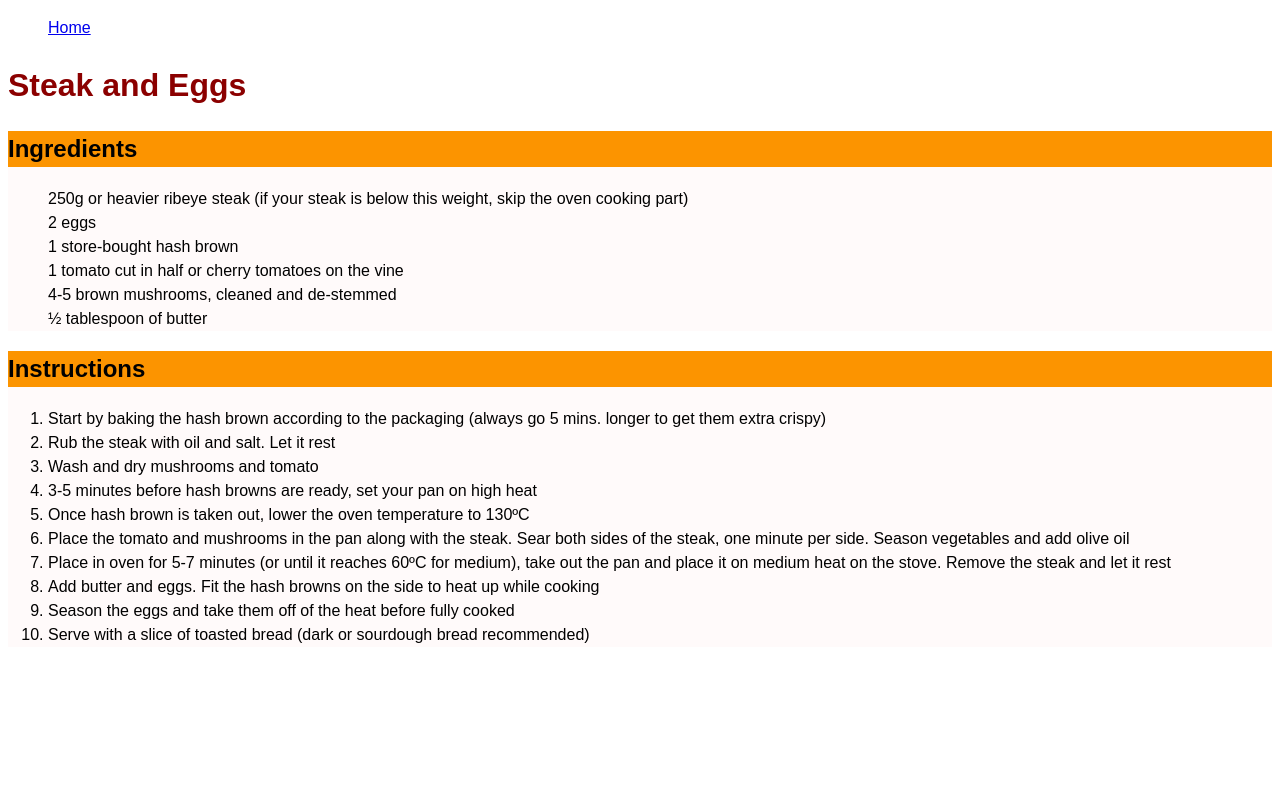
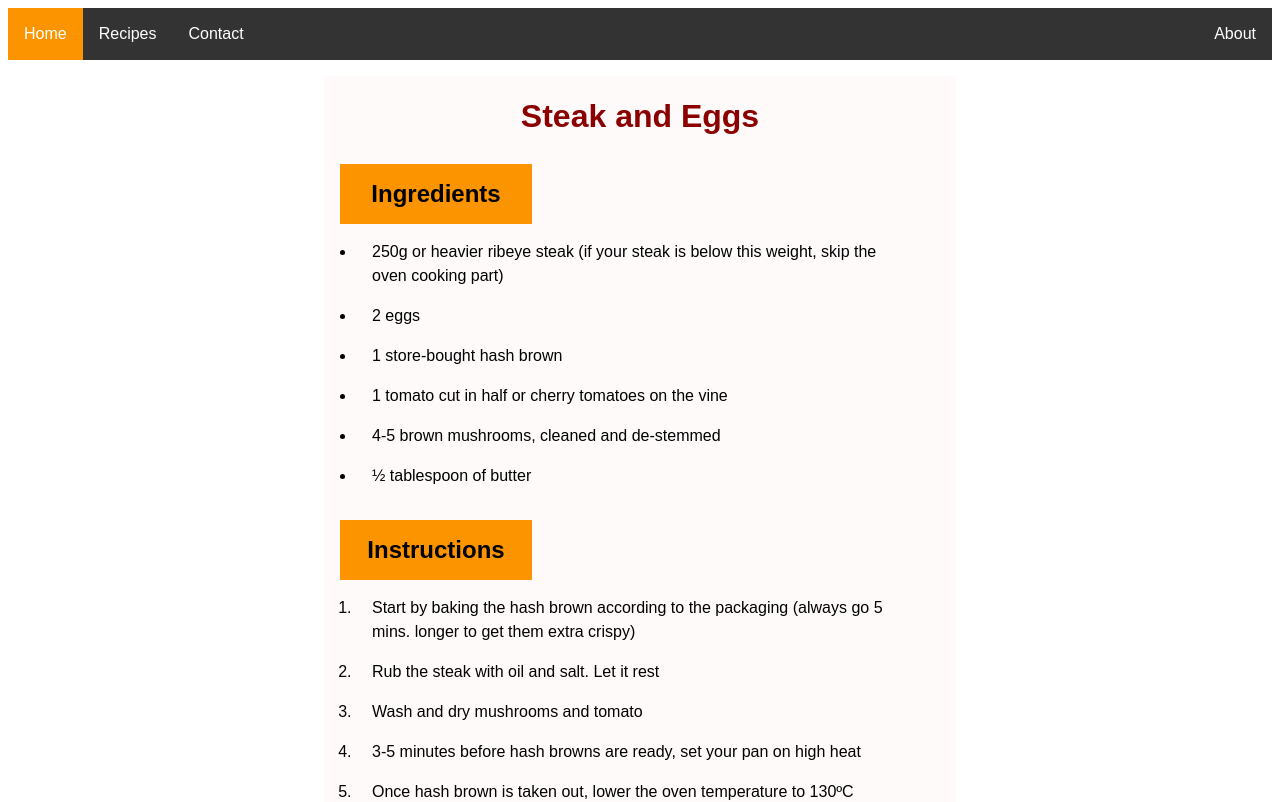
Before and after one commit to GreyGoldFish/recipes, a plain HTML site: page recipes/steak-eggs.html in a window 1280 px wide. Shown: the top 802 px of the page. Drawn offline with Linux system fonts and the light colour scheme.

Commit message:
Add margin and padding to elements

```diff
--- a/recipes/steak-eggs.html
+++ b/recipes/steak-eggs.html
@@ -8,8 +8,11 @@
     <link rel="stylesheet" href="../styles.css">
 </head>
 <body>
-    <ul>
-        <li><a href="../index.html">Home</a></li>
+    <ul class="nav">
+        <li><a class="active" href="../index.html">Home</a></li>
+        <li><a href="../recipes.html">Recipes</a></li>
+        <li><a href="#">Contact</a></li>
+        <li class="about"><a href="#">About</a></li>
     </ul>
     <div class="recipe-content">
         <h1>Steak and Eggs</h1>
--- a/styles.css
+++ b/styles.css
@@ -1,5 +1,6 @@
 * {
     line-height: 1.5;
+    box-sizing: border-box;
 }
 
 body {
@@ -10,12 +11,49 @@ img {
     width: 200px;
 }
 
-ul {
-    list-style: none;
+.nav {
+    list-style-type: none;
+    margin: 0;
+    padding: 0;
+    overflow: hidden;
+    background-color: #333;
 }
 
 h1 {
     color: darkred;
+}
+
+.nav {
+    margin: 0 auto 1em;
+}
+
+.active {
+    background-color: #fc9400;
+}
+
+.nav li {
+    float: left;
+}
+
+.nav .about {
+    float: right;
+}
+
+.nav li a {
+    display: block;
+    color: white;
+    text-align: center;
+    padding: 14px 16px;
+    text-decoration: none;
+}
+
+/* Change the link color to #111 (black) on hover */
+.nav li a:hover {
+    background-color: #111;
+}
+
+.nav .active:hover {
+    background-color: darkred;
 }
 
 .recipe-card {
@@ -30,7 +68,7 @@ h1 {
 }
 
 .recipe-card.feature {
-    border: 2px solid darkred;
+    border: 4px solid darkred;
 }
 
 .recipe-card a {
@@ -39,10 +77,45 @@ h1 {
     text-decoration: none;
 }
 
-.recipe-content h2 {
-    background-color: #fc9400;
+.recipe-card img {
+    margin-top: 1em;
+    border: 2px solid black;
 }
 
-.recipe-ingredients, .recipe-instructions {
+.recipe-info a {
+    display: block;
+    width: 10em;
+    margin: 1em auto;
+    padding: 1em;
+}
+
+.recipe-info a:hover {
+    background-color: darkred;
+}
+
+.recipe-content {
+    width: 50%;
+    margin: auto;
     background-color: #FFFAFA;
 }
+
+.recipe-content * {
+    margin: 0;
+    padding: 0.5em 1em;
+}
+
+.recipe-content h1 {
+    text-align: center;
+}
+
+.recipe-content h2 {
+    width: 8em;
+    background-color: #fc9400;
+    text-align: center;
+}
+
+.home {
+    width: 3em;
+    text-align: center;
+    margin: auto;
+}
```
Also changed, not shown: index.html (+6 -9 lines), recipes.html (added, +25 -0 lines).
